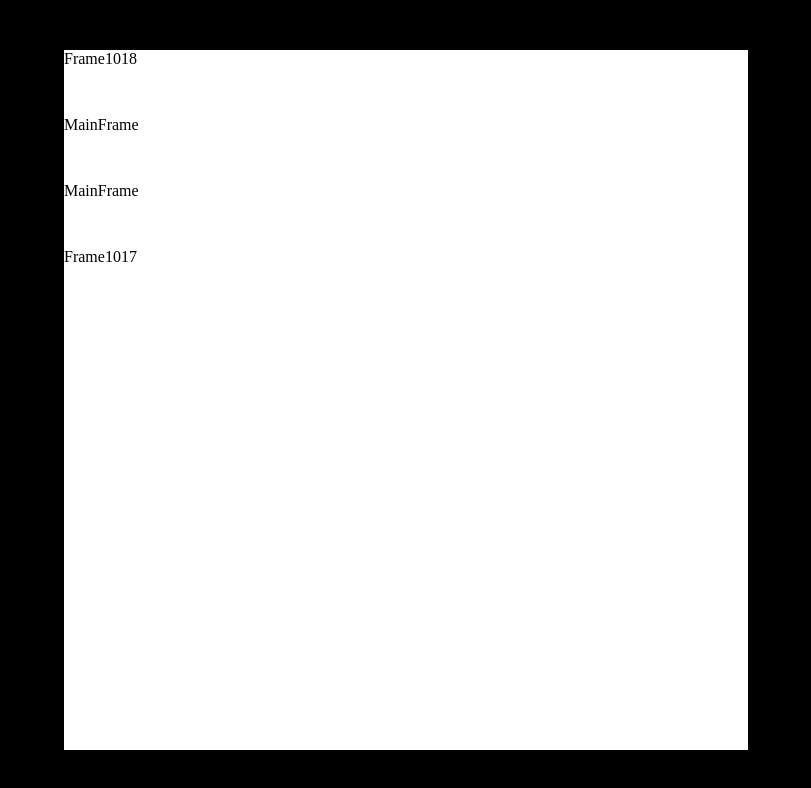
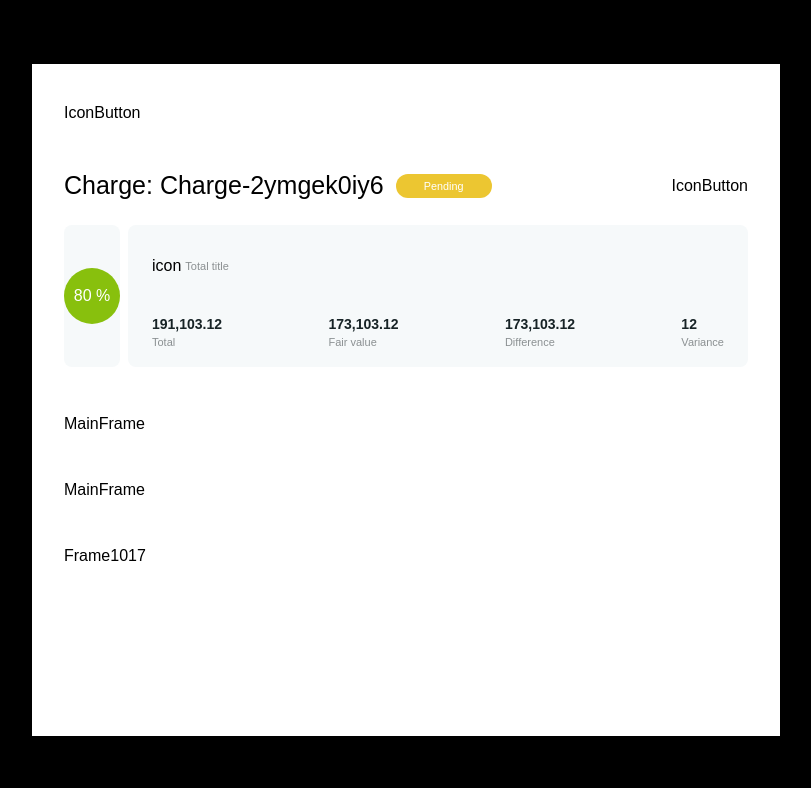
Before and after one commit to odedAtias/side-panel, a React (Vite) app: page / in a window 1280 px wide. Shown: the top 788 px of the page, without its empty margins (234-1045 px from the left). Built offline with nearby package versions, Linux system fonts and the light colour scheme.

Commit message:
Adding Frame1018 before icons

```diff
--- a/package.json
+++ b/package.json
@@ -10,6 +10,9 @@
     "preview": "vite preview"
   },
   "dependencies": {
+    "@emotion/react": "^11.11.0",
+    "@emotion/styled": "^11.11.0",
+    "@mui/material": "^5.13.2",
     "react": "^18.2.0",
     "react-dom": "^18.2.0"
   },
--- a/src/App.css
+++ b/src/App.css
@@ -1,3 +1,7 @@
+* {
+    font-family: sans-serif;
+}
+
 .side-panel-container {
     background-color: black;
     position: fixed;
@@ -15,9 +19,98 @@
 
 .f-1011 {
     width: 684px;
-    height: 700px;
-    background-color: white;
+    height: 600px;
+    background-color: #fff;
     display: flex;
     flex-direction: column;
     gap: 48px;
+    padding: 40px 32px 32px 32px;
+
 }
+
+.f-1018 {
+    display: flex;
+    flex-direction: column;
+    gap: 24px;
+}
+
+.f-1012 {
+    display: flex;
+    flex-direction: column;
+}
+
+.f-1009 {
+    display: flex;
+    width: 100%;
+    align-items: center;
+    justify-content: space-between;
+}
+
+.f-765 {
+    display: flex;
+    align-items: center;
+    gap: 12px;
+}
+
+.f-765-title {
+    font-size: 25px;
+}
+
+.f-991 {
+    display: flex;
+    gap: 8px;
+}
+
+.f-991-item {
+    background-color: #F6F9FA;
+    border-radius: 8px;
+}
+
+.aggregation {
+    background-color: #88C00D;
+    width: 56px;
+    height: 56px;
+    border-radius: 100%;
+    display: flex;
+    align-items: center;
+    justify-content: center;
+    color: #fff;
+}
+
+.f-989 {
+    display: flex;
+    flex-direction: column;
+    gap: 24px;
+    padding: 16px 24px;
+
+}
+
+.totalTitle {
+    display: flex;
+    gap: 4px;
+    align-items: center;
+}
+
+.summarize {
+    display: flex;
+    justify-content: space-between;
+}
+
+.f-989-item {
+    display: flex;
+    flex-direction: column;
+    line-height: 18px;
+}
+
+.key {
+    color: #8B9092;
+    font-size: 11px;
+    margin: 0;
+}
+
+.val {
+    font-weight: bolder;
+    font-size: 14px;
+    color: #172326;
+    margin: 0;
+}
--- /dev/null
+++ b/src/components/Aggregation.tsx
@@ -0,0 +1,17 @@
+interface Props {
+	value: number;
+}
+
+// Aggregation component
+const Aggregation = ({value}: Props) => {
+	return (
+		<div
+			className='f-991-item'
+			style={{display: 'flex', alignItems: 'center', justifyContent: 'center'}}
+		>
+			<div className='aggregation'>{value} %</div>
+		</div>
+	);
+};
+
+export default Aggregation;
--- /dev/null
+++ b/src/components/Badge.tsx
@@ -0,0 +1,28 @@
+import React from 'react';
+
+interface Props {
+	children: string;
+	bgColor: string;
+}
+
+const Badge = ({children, bgColor}: Props) => {
+	return (
+		<div
+			style={{
+				background: bgColor,
+				color: 'white',
+				fontSize: '10.8px',
+				width: '96px',
+				height: '24px',
+				display: 'flex',
+				alignItems: 'center',
+				justifyContent: 'center',
+				borderRadius: '20px',
+			}}
+		>
+			{children}
+		</div>
+	);
+};
+
+export default Badge;
--- /dev/null
+++ b/src/components/Frame1009.tsx
@@ -0,0 +1,26 @@
+// Custom components imports
+import IconButton from './IconButton';
+import Badge from './Badge';
+
+interface Props {
+	title: string;
+}
+
+// Frame991 component
+const Frame1009 = ({title}: Props) => {
+	return (
+		<div className='f-1009'>
+			{/* Title & Badge */}
+			<div className='f-765'>
+				<p className='f-765-title'>{title}</p>
+				<Badge bgColor='#ECC631'>Pending</Badge>
+			</div>
+			{/* Icon Button */}
+			<div>
+				<IconButton />
+			</div>
+		</div>
+	);
+};
+
+export default Frame1009;
--- /dev/null
+++ b/src/components/Frame1012.tsx
@@ -0,0 +1,13 @@
+import Frame1009 from './Frame1009';
+import Frame991 from './Frame991';
+
+const Frame1012 = () => {
+	return (
+		<div className='f-1012'>
+			<Frame1009 title='Charge: Charge-2ymgek0iy6' />
+			<Frame991 />
+		</div>
+	);
+};
+
+export default Frame1012;
--- /dev/null
+++ b/src/components/Frame989.tsx
@@ -0,0 +1,44 @@
+interface Props {
+	total: string;
+	fairValue: string;
+	difference: string;
+	variance: string;
+}
+
+// Frame989 component
+const Frame989 = ({total, fairValue, difference, variance}: Props) => {
+	return (
+		<div className='f-991-item' style={{width: '100%'}}>
+			<div className='f-989'>
+				<div className='totalTitle'>
+					<p>icon</p>
+					<p style={{color: '#8B9092', fontSize: '11px'}}>Total title</p>
+				</div>
+				<div className='summarize'>
+					{/* Total */}
+					<div className='f-989-item'>
+						<p className='val'>{total}</p>
+						<p className='key'>Total</p>
+					</div>
+					{/* Fair value */}
+					<div className='f-989-item'>
+						<p className='val'>{fairValue}</p>
+						<p className='key'>Fair value</p>
+					</div>
+					{/* Difference */}
+					<div className='f-989-item'>
+						<p className='val'>{difference}</p>
+						<p className='key'>Difference</p>
+					</div>
+					{/* Variance */}
+					<div className='f-989-item'>
+						<p className='val'>{variance}</p>
+						<p className='key'>Variance</p>
+					</div>
+				</div>
+			</div>
+		</div>
+	);
+};
+
+export default Frame989;
--- /dev/null
+++ b/src/components/Frame991.tsx
@@ -0,0 +1,20 @@
+// Custom components imports
+import Aggregation from './Aggregation';
+import Frame989 from './Frame989';
+
+// Frame991 component
+const Frame991 = () => {
+	return (
+		<div className='f-991'>
+			<Aggregation value={80} />
+			<Frame989
+				total='191,103.12'
+				fairValue='173,103.12'
+				difference='173,103.12'
+				variance='12'
+			/>
+		</div>
+	);
+};
+
+export default Frame991;
--- /dev/null
+++ b/src/components/IconButton.tsx
@@ -0,0 +1,5 @@
+const IconButton = () => {
+	return <div>IconButton</div>;
+};
+
+export default IconButton;
--- a/src/layout/Frame1018.tsx
+++ b/src/layout/Frame1018.tsx
@@ -1,6 +1,15 @@
+// Custom components imports
+import Frame1012 from '../components/Frame1012';
+import IconButton from '../components/IconButton';
+
 // Frame1018 component
 const Frame1018 = () => {
-	return <div>Frame1018</div>;
+	return (
+		<div className='f-1018'>
+			<IconButton />
+			<Frame1012 />
+		</div>
+	);
 };
 
 export default Frame1018;
```
Also changed, not shown: src/assets/Ellipse 136.png (added), 1 other file (tests, documents, lock files or other folders).
